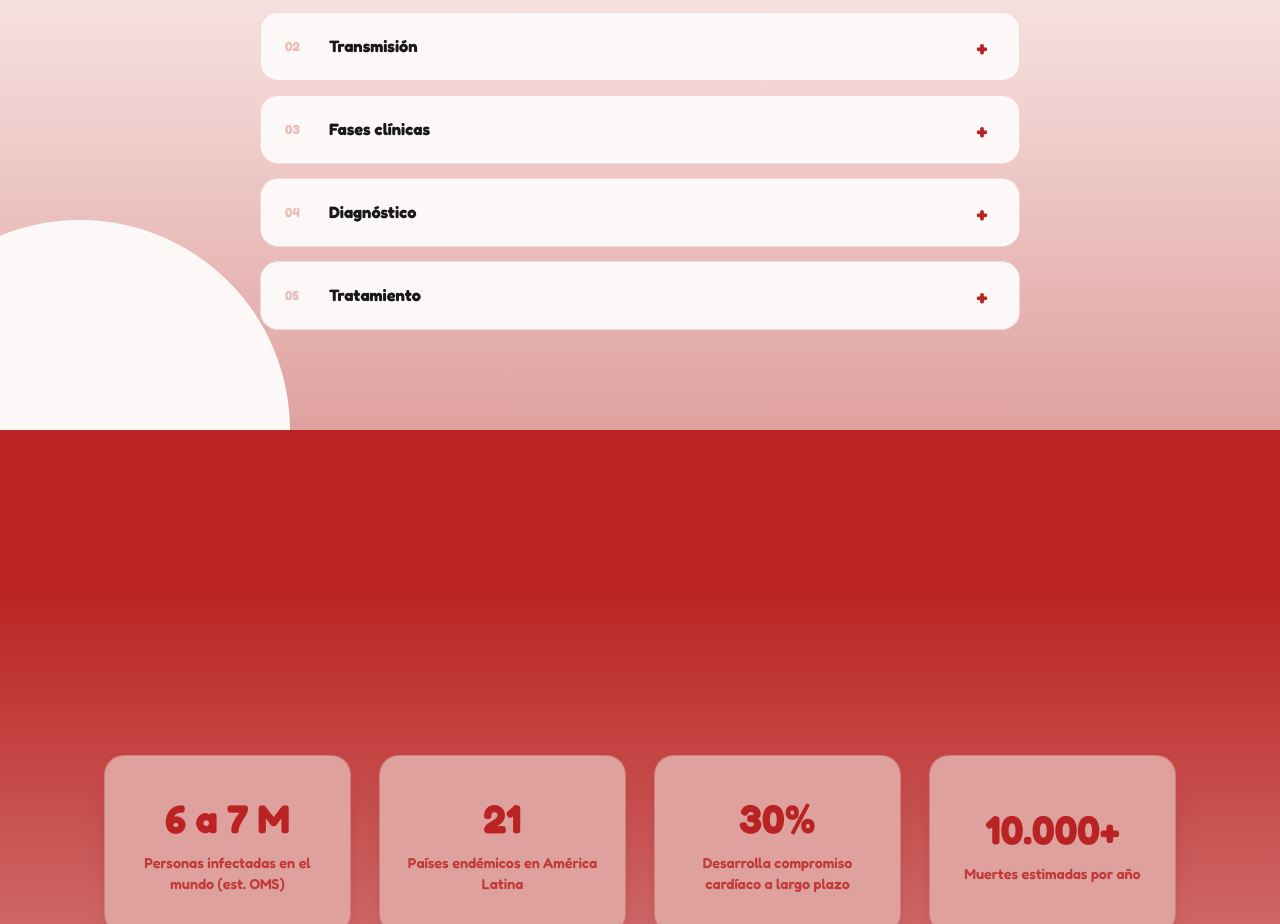
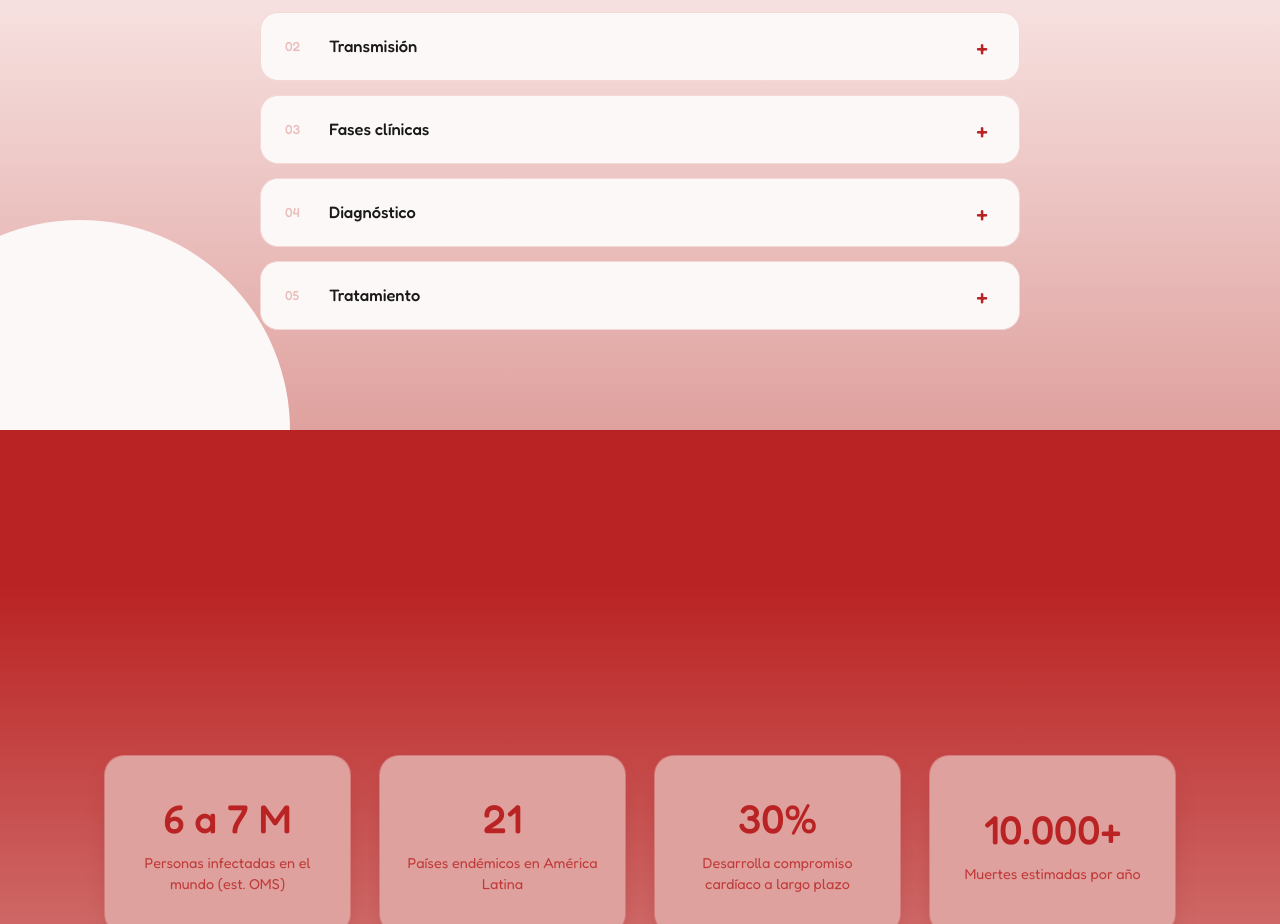
Before and after one commit to LucasSchniper/Front, a React (Vite) app: page / in a window 1280 px wide. Shown: the part 1876-2800 px from the top of the page. Built offline with nearby package versions, Linux system fonts and the light colour scheme; no server answers.

Commit message:
Letras finitas

```diff
--- a/src/App.css
+++ b/src/App.css
@@ -772,6 +772,21 @@
   font-weight: 600;
   color: rgba(255, 255, 255, 0.85);
 }
+
+/* Letra más fina en las secciones de la landing, a tono con el hero.
+   Va acotado a estas secciones porque .eyebrow y .section-heading se comparten. */
+:is(.how, .chagas, .stats) :is(h2, h3),
+:is(.how, .chagas, .stats) .eyebrow,
+.how__number,
+.accordion__trigger,
+.accordion__number,
+.stat-card__number {
+  font-weight: 500;
+}
+.stat-card__label,
+.stats__source {
+  font-weight: 400;
+}
 @media (max-width: 760px) {
   .stats__grid {
     grid-template-columns: repeat(2, 1fr);
```
